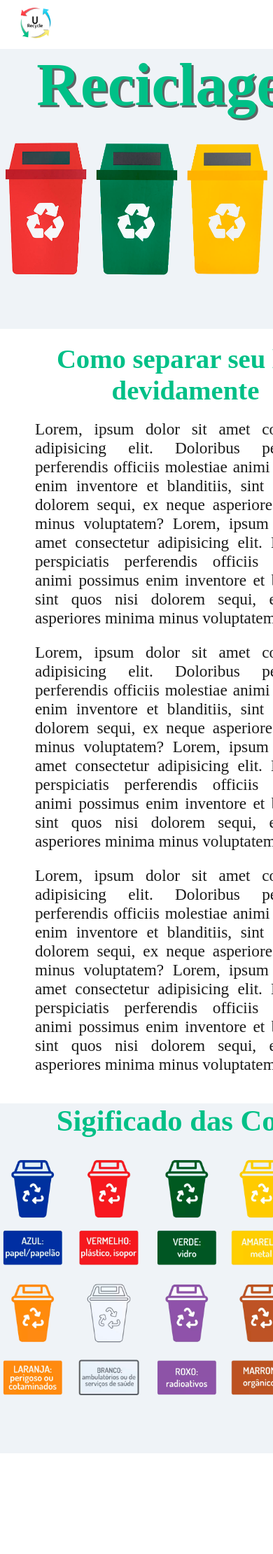
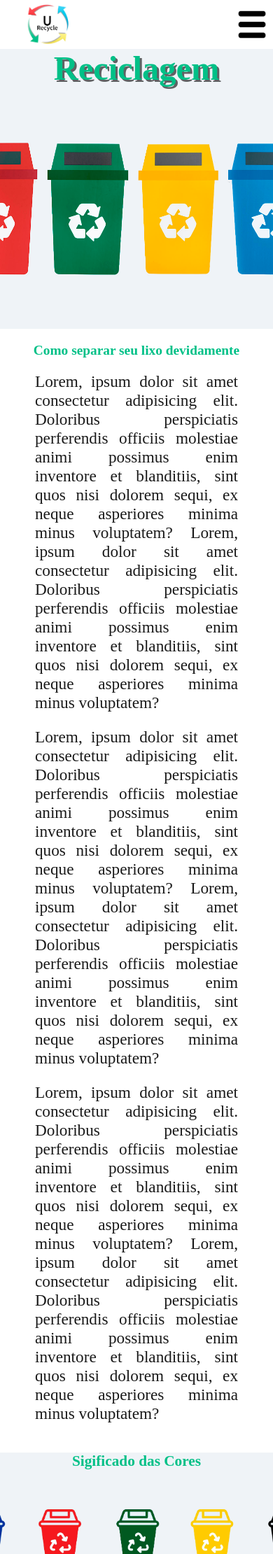
Before and after one commit to JoaoLimaV/Projeto-URecycle, a PHP site: page /src/pages/reciclagem.html in a window 390 px wide; the page is wider, and only the part inside the window is pictured. Shown: the top 2221 px of that part at 70% size. Run offline with PHP 8.4, Linux system fonts and the light colour scheme.

Commit message:
Página Reciclagem Finalzada

```diff
--- a/src/css/reciclagem.css
+++ b/src/css/reciclagem.css
@@ -10,6 +10,7 @@
  :root{
     --bg-padrao:white;
     --bg-destaque: rgb(203, 215, 227, 0.3);
+    --logo-imagem: url(../img/logo.png);
 
     --bg-menu-drop:rgba(203, 215, 227, 0.541);
     --bg-menu-drop-hover:rgb(161, 196, 231);
@@ -47,7 +49,7 @@
 body{
     color: var(--all-color-font);
     background-color: var(--bg-padrao);
-    min-width: 530px;
+    min-width: 200px;
     max-width: 2000px;
     margin: 0 auto;
 }
@@ -63,15 +65,19 @@
 /* LOGO HEADER */
 #logo{
     width: 16.5%;
+    height: 70px;
 }
 
-#logo a img{
+#logo a{
+    display: block;
     width: 135px;
-    height: 90px;
+    background: var(--logo-imagem) center right no-repeat;
+    background-size: 100%;
+    text-indent: -3000px;
+    height: 70px;
 }
 
 /* NAV HEADER */
-/*header nav{ }*/
 
 header nav ul li{
     float: left;
@@ -366,4 +386,18 @@
         background-size: 550px;
         height: 400px;
     }
+    #box_imagem_Apresentacao h1{
+        font-size: 2.5em;
+        text-align: center;
+        color: rgb(0, 192, 135);
+        text-shadow: 3px 3px rgba(0, 0, 0, 0.6); /* Vertical, Horizontal*/
+        margin: 0 0;
+    }
+    article .titulo{
+        font-size: 1em;
+        text-align: center;
+        color: rgb(0, 192, 135);
+        margin: 20px;
+
+    }
  }
--- a/src/pages/reciclagem.html
+++ b/src/pages/reciclagem.html
@@ -19,14 +19,14 @@
             <!-- Inicio Logo-->
                 <div id="logo">
                     <a href="">
-                        <img src="/src/img/logo.png" width="100%">
+                        U-Recycle
                     </a>
                 </div> <!-- FIM Logo-->
             <!-- Inicio NAV-->
                 <nav>
                     <ul>
                         <li>
-                            <a href="">
+                            <a href="../pages/cadastro.html" target="_blank">
                                 Home
                             </a>
                         </li>
```
Also changed, not shown: other parts of src/css/reciclagem.css (+51 -36 lines), src/img/logo_branca.png (added).
